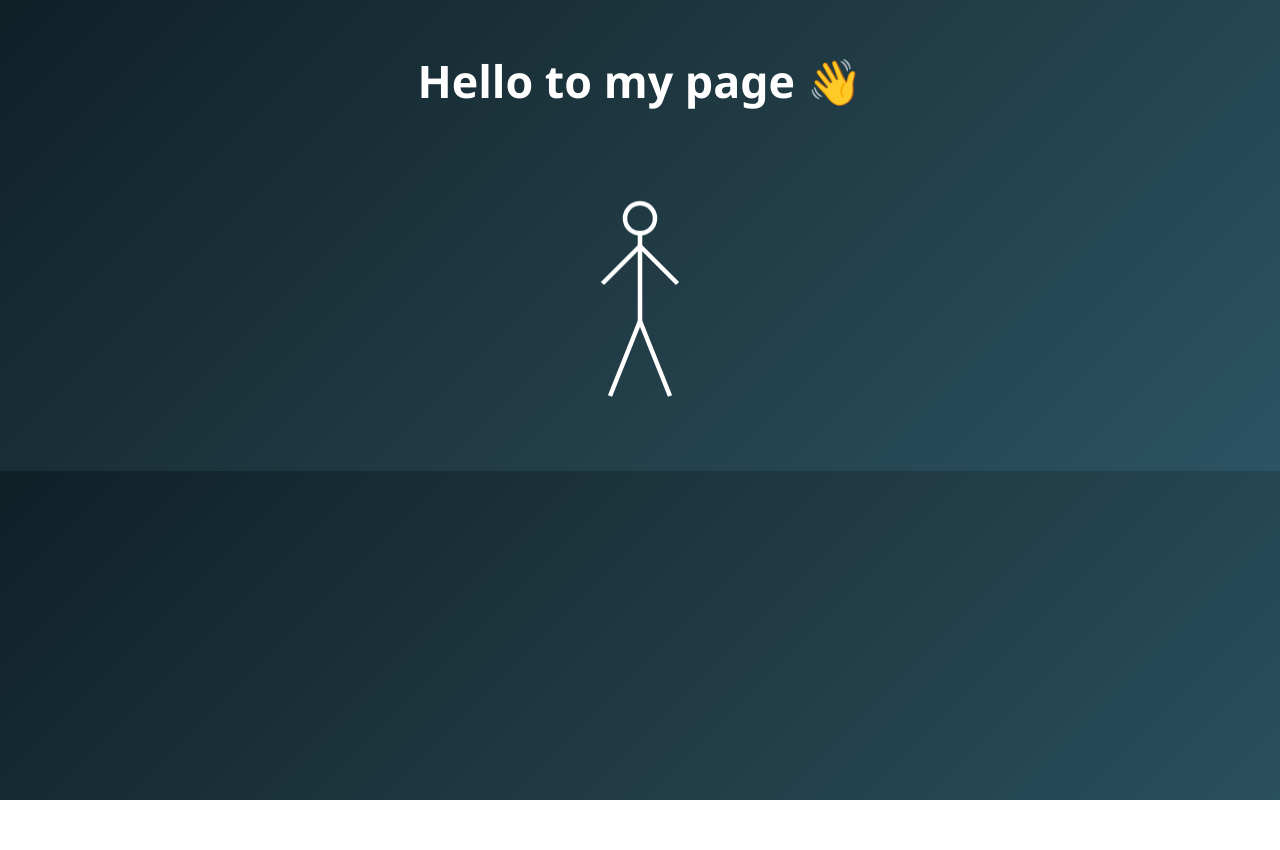
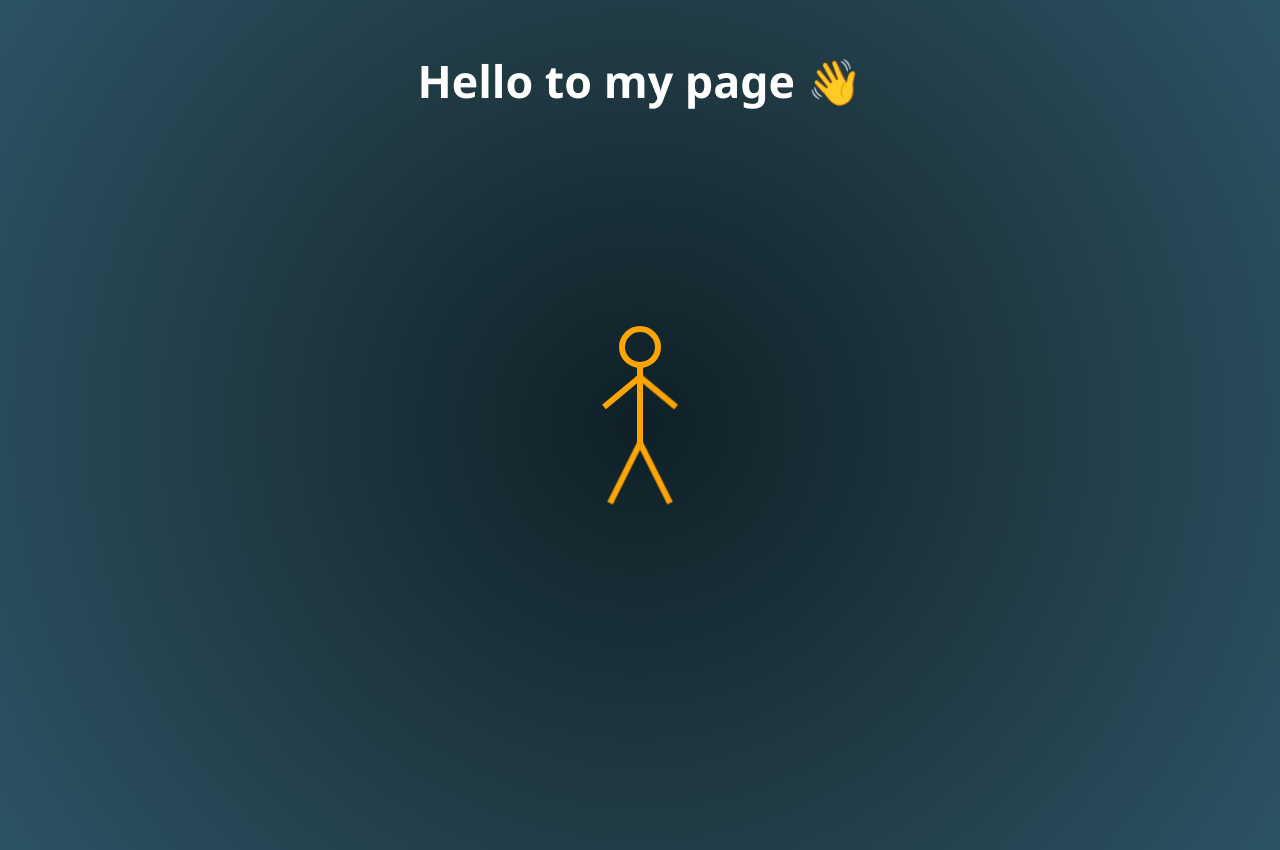
Before and after one commit to PushpaSaysHi/PushpaSaysHi.github.io, a plain HTML site: page index.html in a window 1280 px wide. Before the commit the page ends 800 px from the top, so only its background shows below. Drawn offline with Linux system fonts and the light colour scheme.

Commit message:
Add files via upload

```diff
--- a/index.html
+++ b/index.html
@@ -2,91 +2,80 @@
 <html lang="en">
 <head>
   <meta charset="UTF-8" />
-  <meta name="viewport" content="width=device-width, initial-scale=1.0"/>
+  <meta name="viewport" content="width=device-width, initial-scale=1" />
   <title>Welcome | PushpaSaysHi</title>
   <style>
     body {
       margin: 0;
-      background: linear-gradient(135deg, #0f2027, #203a43, #2c5364);
+      background: radial-gradient(circle at center, #0f2027, #203a43, #2c5364);
       color: white;
       font-family: 'Segoe UI', sans-serif;
       text-align: center;
+      height: 100vh;
       overflow: hidden;
     }
 
     h1 {
       font-size: 2.8em;
       margin-top: 50px;
-      animation: typing 4s steps(30, end) forwards, blink .75s step-end infinite;
-      white-space: nowrap;
-      overflow: hidden;
-      border-right: .15em solid orange;
-      width: 0;
+      animation: fadeIn 2s ease-in-out;
     }
 
-    @keyframes typing {
-      from { width: 0 }
-      to { width: 100% }
+    @keyframes fadeIn {
+      from { opacity: 0; transform: translateY(-20px); }
+      to { opacity: 1; transform: translateY(0); }
     }
 
-    @keyframes blink {
-      from, to { border-color: transparent }
-      50% { border-color: orange }
-    }
-
-    .svg-container {
+    .stick-container {
       display: flex;
       justify-content: center;
-      margin-top: 60px;
+      align-items: center;
+      height: 70vh;
     }
 
     svg {
-      width: 150px;
+      width: 120px;
       height: auto;
-      stroke: white;
-      stroke-width: 3;
+      stroke: orange;
+      stroke-width: 5;
       fill: none;
+      animation: bounce 2s infinite ease-in-out;
     }
 
-    #left-arm, #right-arm {
-      transform-origin: center;
-      animation: wave-arm 2s infinite ease-in-out alternate;
+    #arm {
+      transform-origin: top right;
+      animation: tap 0.5s infinite alternate;
     }
 
-    #head {
-      animation: nod 3s infinite ease-in-out;
+    @keyframes bounce {
+      0%, 100% { transform: translateY(0); }
+      50% { transform: translateY(10px); }
     }
 
-    @keyframes wave-arm {
-      0% { transform: rotate(5deg); }
-      100% { transform: rotate(-5deg); }
-    }
-
-    @keyframes nod {
-      0% { transform: translateY(0px); }
-      50% { transform: translateY(2px); }
-      100% { transform: translateY(0px); }
+    @keyframes tap {
+      0% { transform: rotate(0deg); }
+      100% { transform: rotate(-25deg); }
     }
   </style>
 </head>
 <body>
   <h1>Hello to my page 👋</h1>
 
-  <div class="svg-container">
+  <div class="stick-container">
     <svg viewBox="0 0 100 200">
       <!-- Head -->
-      <circle id="head" cx="50" cy="30" r="10" stroke="white" />
+      <circle cx="50" cy="30" r="15" />
 
       <!-- Body -->
-      <line x1="50" y1="40" x2="50" y2="100" />
+      <line x1="50" y1="45" x2="50" y2="110" />
 
       <!-- Arms -->
-      <line id="left-arm" x1="50" y1="50" x2="25" y2="75" />
-      <line id="right-arm" x1="50" y1="50" x2="75" y2="75" />
+      <line x1="50" y1="55" x2="20" y2="80" />
+      <line id="arm" x1="50" y1="55" x2="80" y2="80" />
 
       <!-- Legs -->
-      <line x1="50" y1="100" x2="30" y2="150" />
-      <line x1="50" y1="100" x2="70" y2="150" />
+      <line x1="50" y1="110" x2="25" y2="160" />
+      <line x1="50" y1="110" x2="75" y2="160" />
     </svg>
   </div>
 </body>
```
